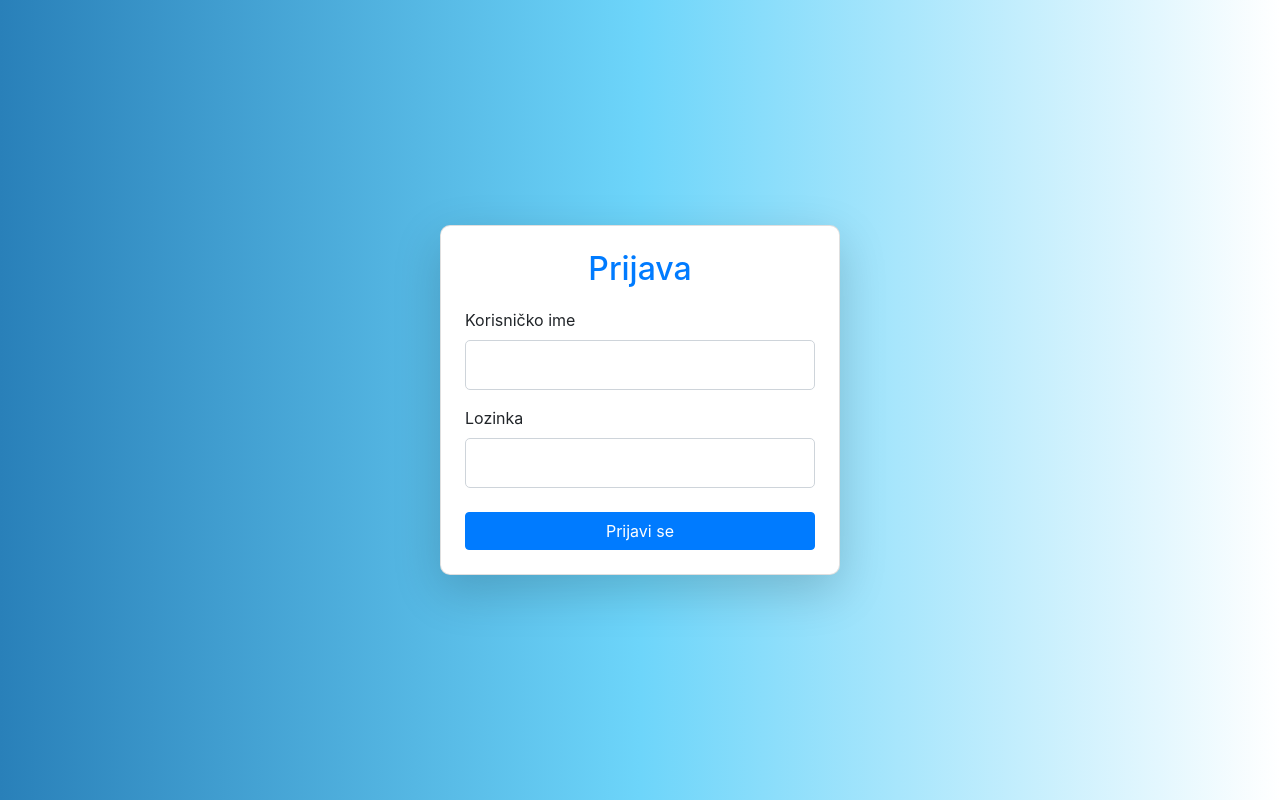
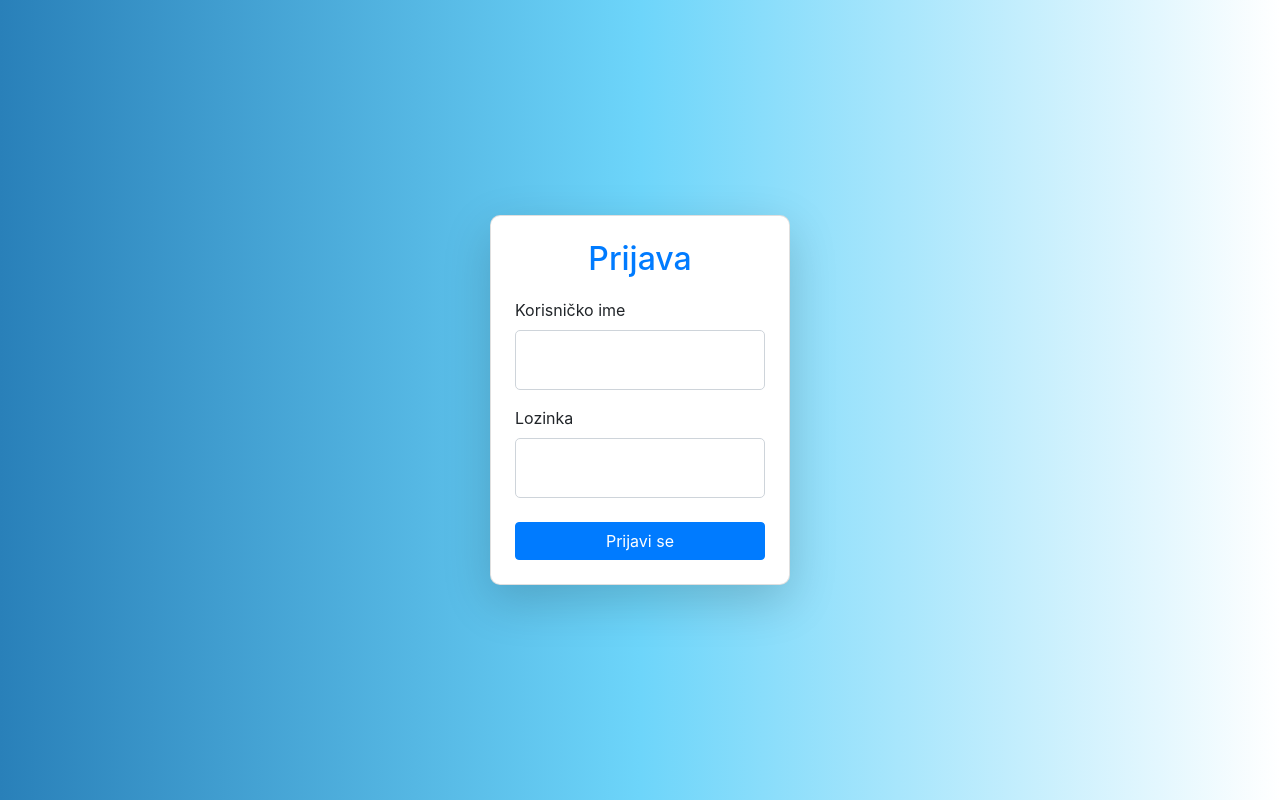
Before and after one commit to marijaasim/Bonus-poen-ITEH, a PHP site: page / in a window 1280 px wide. Run offline with PHP 8.4, Linux system fonts and the light colour scheme.

Commit message:
Izvršene izmene u projektu

```diff
--- a/ITEH-kostur-vezbe02-main/css/style.css
+++ b/ITEH-kostur-vezbe02-main/css/style.css
@@ -7,7 +7,7 @@
 }
 
 .login-form {
-    width: 400px;
+    width: 300px;
     margin: auto;
 }
 
@@ -25,12 +25,12 @@
 
 .form-control {
     border-radius: 5px;
-    height: 50px;
+    height: 60px;
 }
 
 button {
-    background-color:aquamarine;
-    color: black;
+    background-color:beige;
+    color: blue;
     border: none;
     border-radius: 5px;
     padding: 10px;
```
